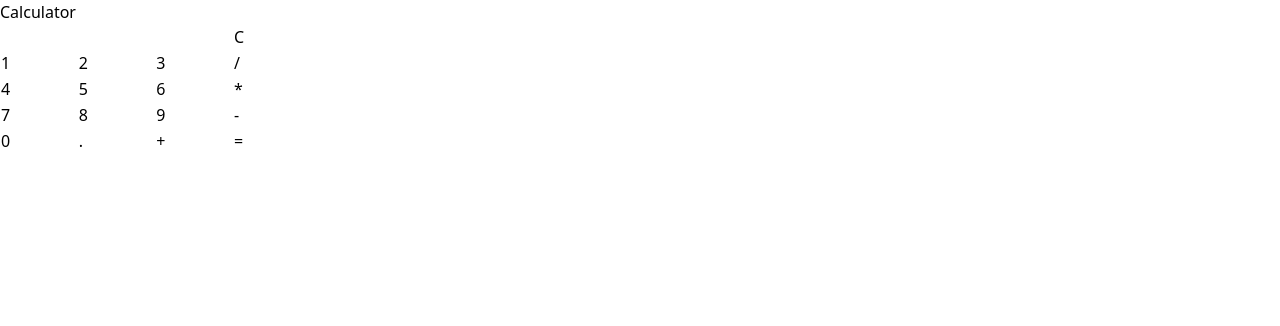
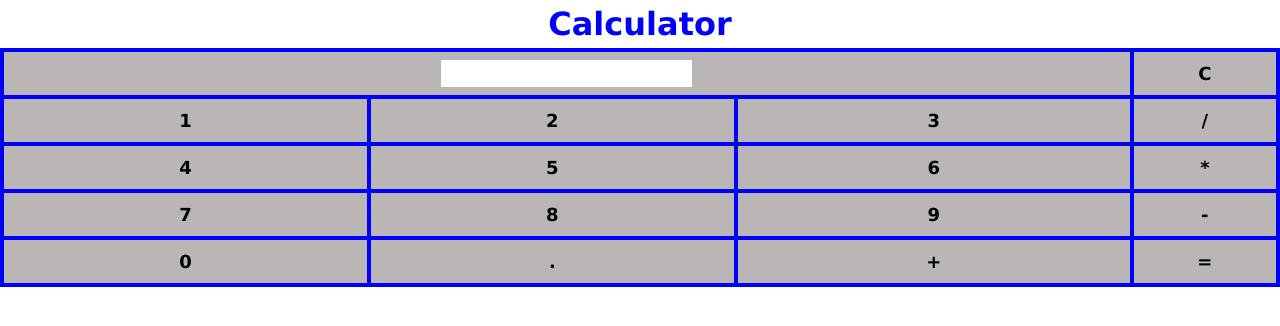
Before and after one commit to TechGui52/Java, a plain HTML site: page index.html in a window 1280 px wide. Drawn offline with nearby package versions, Linux system fonts and the light colour scheme.

Commit message:
added styles, needs improvement, border cascades

```diff
--- a/index.html
+++ b/index.html
@@ -21,6 +21,37 @@ function calculate()
     document.getElementById("result").value=y
 }
 </script>
+<style>
+    body {
+        font-family:'Lucida Sans', 'Lucida Sans Regular', 'Lucida Grande', 'Lucida Sans Unicode', Geneva, Verdana, sans-serif, Tahoma, sans-serif;
+        font-weight:bolder;
+        font-size: xx-large;
+    }
+      h1 {
+        text-align:center;
+        color:blue;
+        }
+
+     table {
+        margin-top: auto;
+        margin-left: auto;
+        border-collapse:collapse;
+        width:100%;
+
+    }
+
+
+    td{
+        border:4px solid blue;
+        text-align:center;
+        padding: 8px;
+        font-size:large;
+                }
+    tr
+    {background-color:rgb(187, 182, 182);
+        }
+
+                </style>
 
 </head>
             <body>
```
